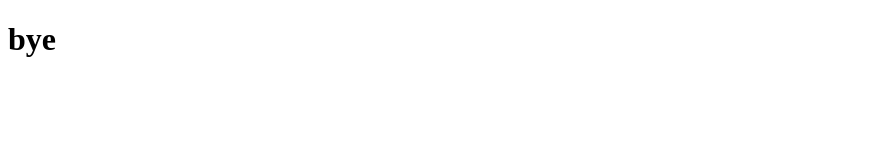
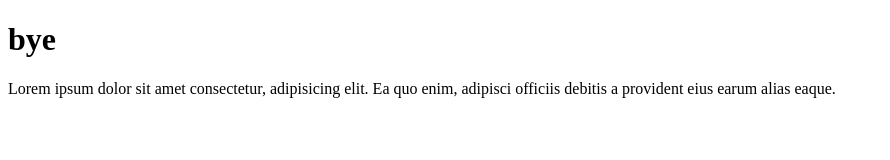
Before and after one commit to Lazizbekflex/lazizbekflex, a plain HTML site: page index.html in a window 1280 px wide. Shown: the whole page, without its empty margins (0-890 px from the left). Drawn offline with Linux system fonts and the light colour scheme.

Commit message:
second commit

```diff
--- a/index.html
+++ b/index.html
@@ -8,6 +8,6 @@
 </head>
 <body>
     <h1>bye</h1>
-
+    <p>Lorem ipsum dolor sit amet consectetur, adipisicing elit. Ea quo enim, adipisci officiis debitis a provident eius earum alias eaque.</p>
 </body>
 </html>
```
